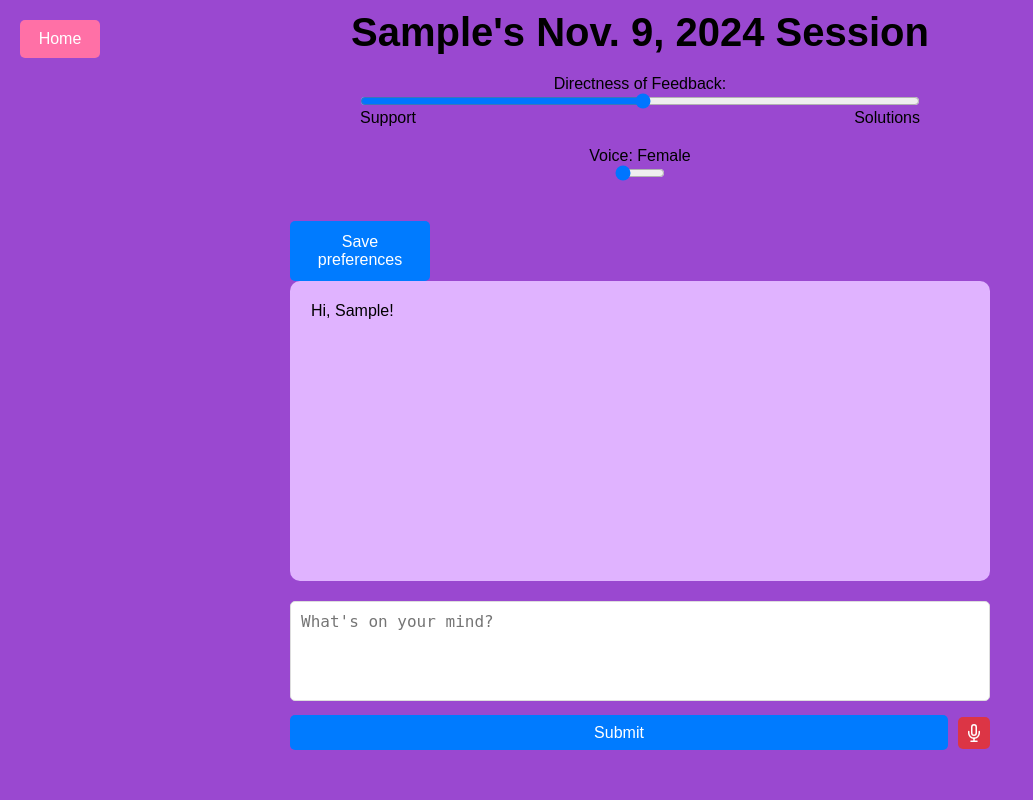
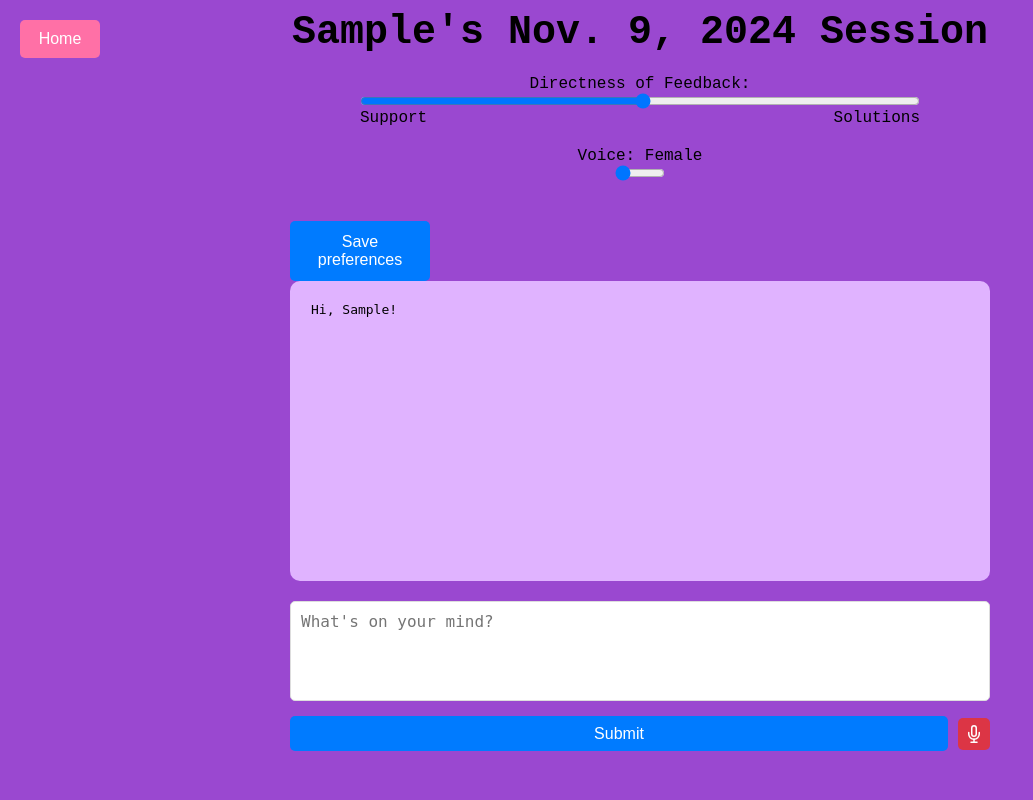
Before and after one commit to PatrickC05/hackprinceton24, a Django app: page /therapy/ in a window 1280 px wide. Shown: the whole page, without its empty margins (0-1033 px from the left). Run offline with Django 5.2, Linux system fonts and the light colour scheme; the visitor is signed in with stand-in values (Sample User, id 1).

Commit message:
therapy font

```diff
--- a/main/static/css/style.css
+++ b/main/static/css/style.css
@@ -6,7 +6,7 @@
 }
 
 body {
-    font-family: Arial, sans-serif;
+    font-family: 'Courier New', Courier, monospace;
     display: flex;
     flex-direction: column;
     align-items: center;
--- a/main/static/css/therapy.css
+++ b/main/static/css/therapy.css
@@ -35,7 +35,7 @@
     background-color: #e0b3ff;
     padding: 20px;
     border-radius: 10px;
-    font-family: Arial, sans-serif;
+    font-family: monospace;
 }
 @media (max-width: 600px) {
     .submit-button, .mic-button {
```
